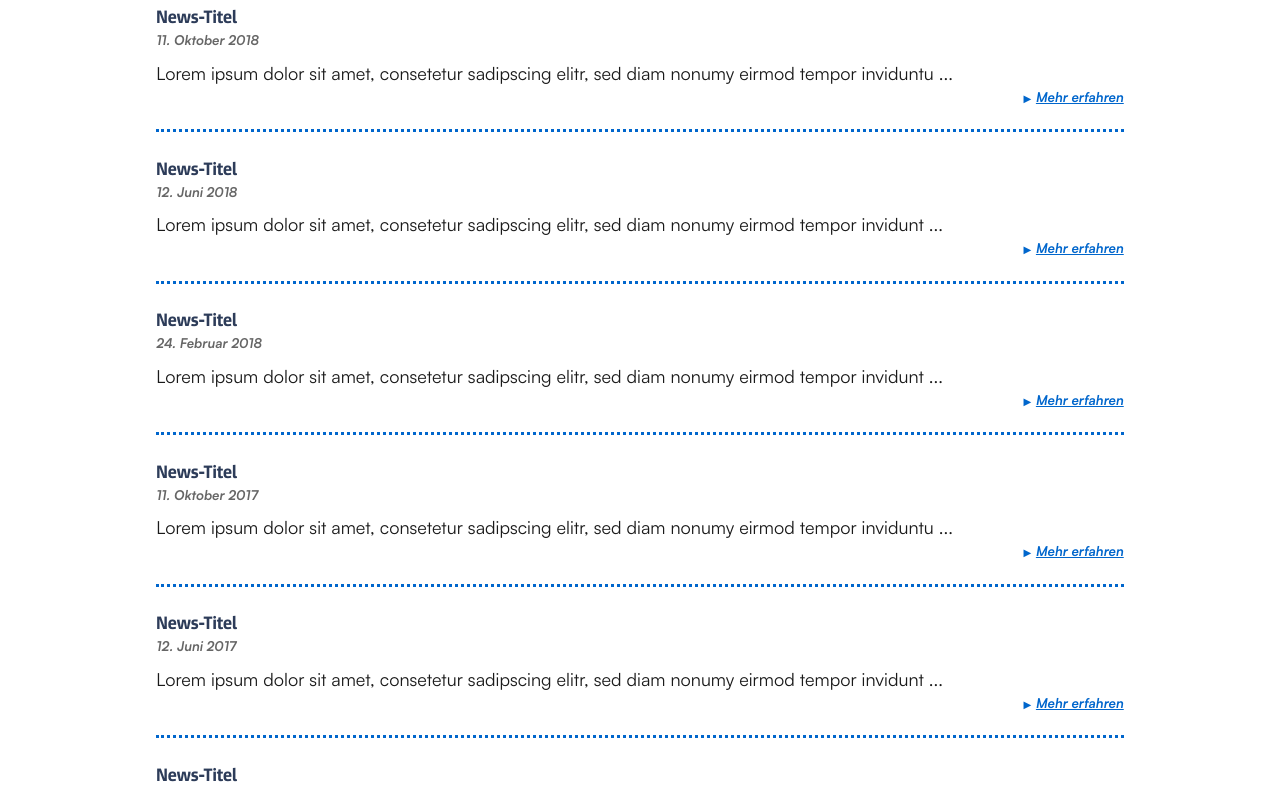
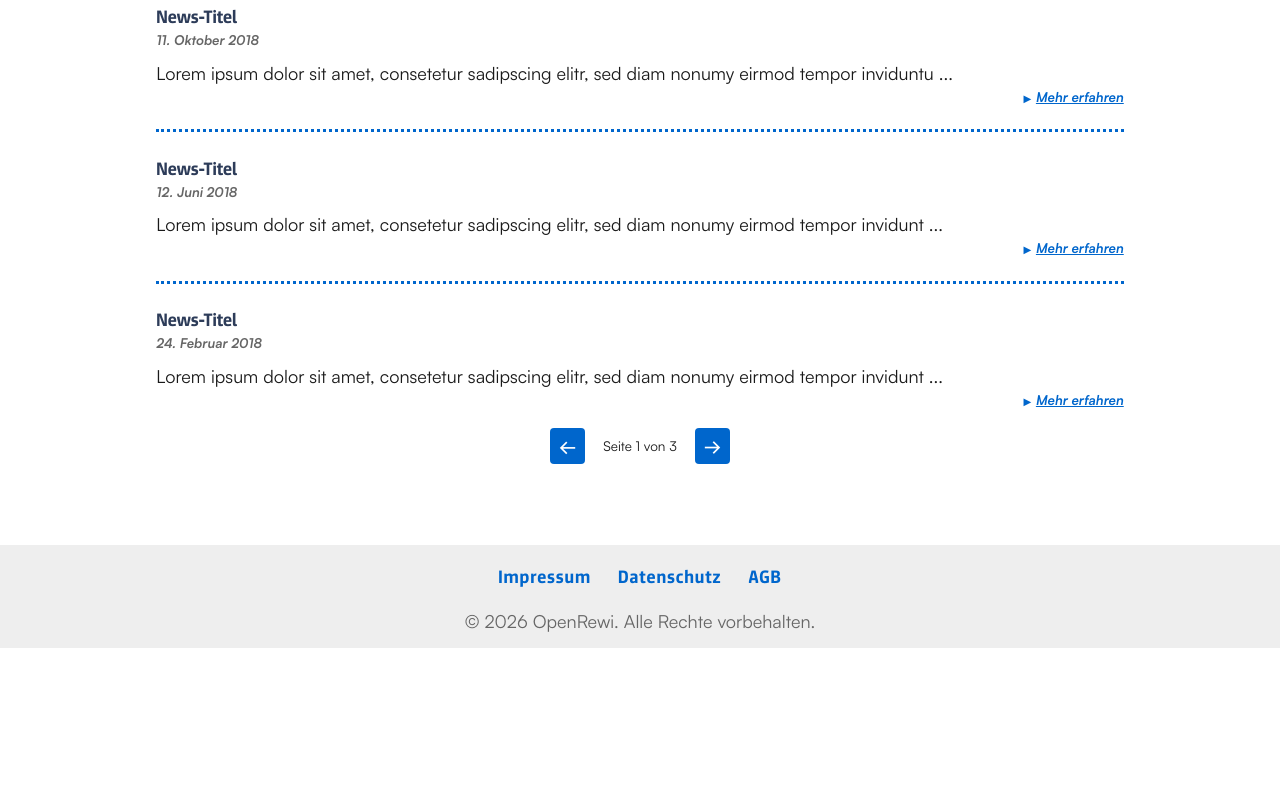
Before and after one commit to lab-tony/fhp-or, a React (Vite) app: page / in a window 1280 px wide. Shown: the part 1952-2743 px from the top of the page. After the commit the page ends 2600 px from the top, so only its background shows below. Built offline with nearby package versions, Linux system fonts and the light colour scheme.

Commit message:
[FHP-OR] Add state management with useState for Pager

```diff
--- a/src/react/App.tsx
+++ b/src/react/App.tsx
@@ -1,9 +1,11 @@
 import React from 'react';
-import { type JSX } from 'react';
+import { type JSX, useState } from 'react';
 import News from './components/News';
 import type { INewsItem } from './components/News';
 
 export default function App(): JSX.Element {
+  const [currentPage, setCurrentPage] = useState(0);
+
   const newsData: INewsItem[] = [
     {
       title: 'News-Titel',
@@ -79,5 +81,11 @@ export default function App(): JSX.Element {
     },
   ];
 
-  return <News newsData={newsData} />;
+  return (
+    <News
+      newsData={newsData}
+      currentPage={currentPage}
+      onPageChange={setCurrentPage}
+    />
+  );
 }
--- a/src/react/components/News.tsx
+++ b/src/react/components/News.tsx
@@ -12,10 +12,24 @@ export interface INewsItem {
 
 interface NewsProps {
   newsData: INewsItem[];
+  currentPage: number;
+  onPageChange: (page: number) => void;
 }
 
-export default function News({ newsData }: NewsProps): JSX.Element {
+export default function News({
+  newsData,
+  currentPage,
+  onPageChange,
+}: NewsProps): JSX.Element {
   const sectionTitle: string = 'Aktuelles';
+
+  // Might be a configurable value in a real application
+  const maxItems = 3;
+
+  // Process data by state
+  const start = currentPage * maxItems;
+  const visibleNews = newsData.slice(start, start + maxItems);
+  const totalPages = Math.ceil(newsData.length / maxItems);
 
   const truncateDescription = (
     description: string,
@@ -31,7 +45,7 @@ export default function News({ newsData }: NewsProps): JSX.Element {
     <>
       <h2 className="or-section__title">{sectionTitle}</h2>
       <ul>
-        {newsData.map((news, index) => (
+        {visibleNews.map((news, index) => (
           <li className="or-news" key={`news-${index}`}>
             <h3 className="or-news__title">{news.title}</h3>
             <time dateTime={news.date} className="or-news__date">
@@ -46,7 +60,14 @@ export default function News({ newsData }: NewsProps): JSX.Element {
           </li>
         ))}
       </ul>
-      <Pager />
+      {/* Conditional rendering */}
+      {totalPages > 1 && (
+        <Pager
+          currentPage={currentPage}
+          totalPages={totalPages}
+          onPageChange={onPageChange}
+        />
+      )}
     </>
   );
 }
--- a/src/react/components/Pager.tsx
+++ b/src/react/components/Pager.tsx
@@ -1,15 +1,35 @@
 import React from 'react';
 
-export default function Pager() {
+interface PagerProps {
+  currentPage: number;
+  totalPages: number;
+  onPageChange: (page: number) => void;
+}
+
+export default function Pager({
+  currentPage,
+  totalPages,
+  onPageChange,
+}: PagerProps) {
   return (
     <nav className="or-pager" aria-label="Paginierung">
-      <button className="or-pager__button" aria-label="Vorherige Seite">
+      <button
+        className="or-pager__button"
+        aria-label="Vorherige Seite"
+        onClick={() => onPageChange(currentPage - 1)}
+      >
         ←
       </button>
 
-      <span className="or-pager__info">Seite 1 von 4</span>
+      <span className="or-pager__info">
+        Seite {currentPage + 1} von {totalPages}
+      </span>
 
-      <button className="or-pager__button" aria-label="Nächste Seite">
+      <button
+        className="or-pager__button"
+        aria-label="Nächste Seite"
+        onClick={() => onPageChange(currentPage + 1)}
+      >
         →
       </button>
     </nav>
```
